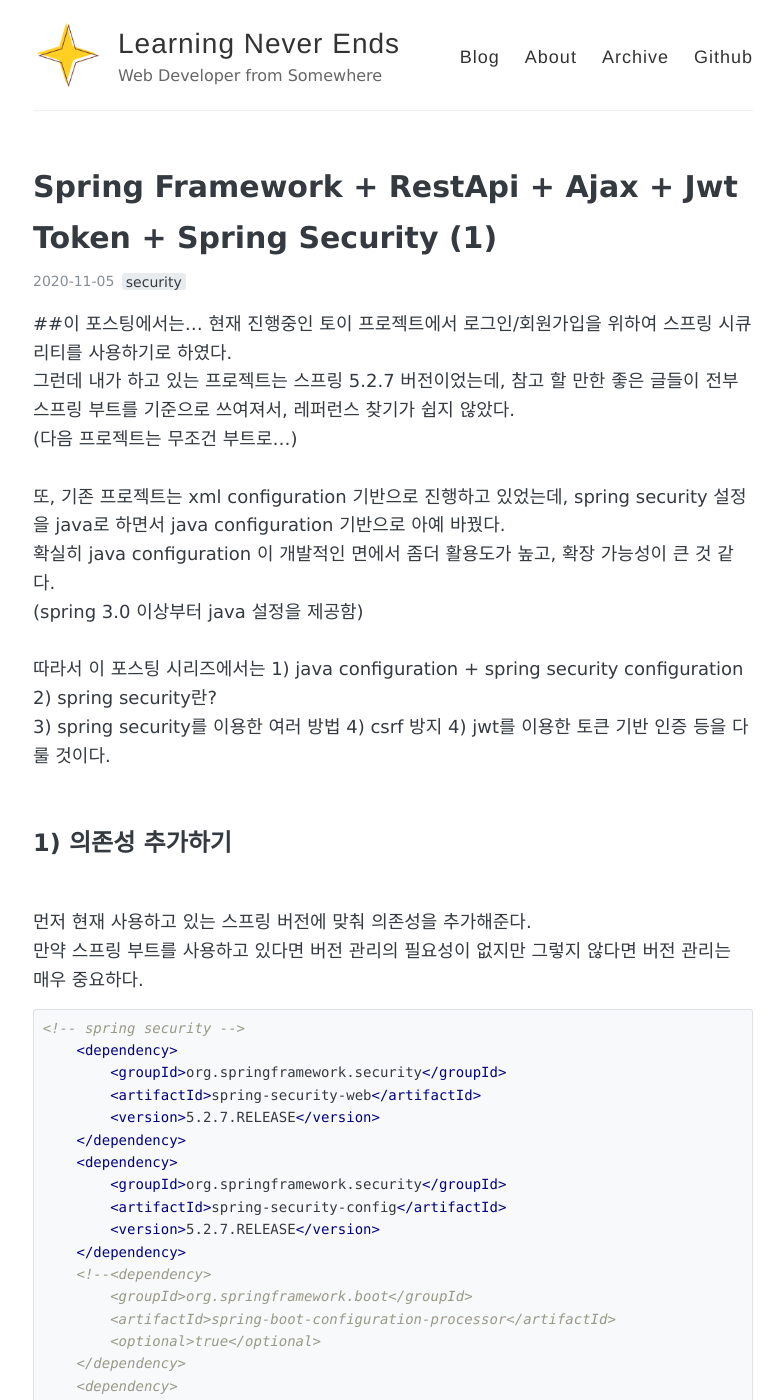
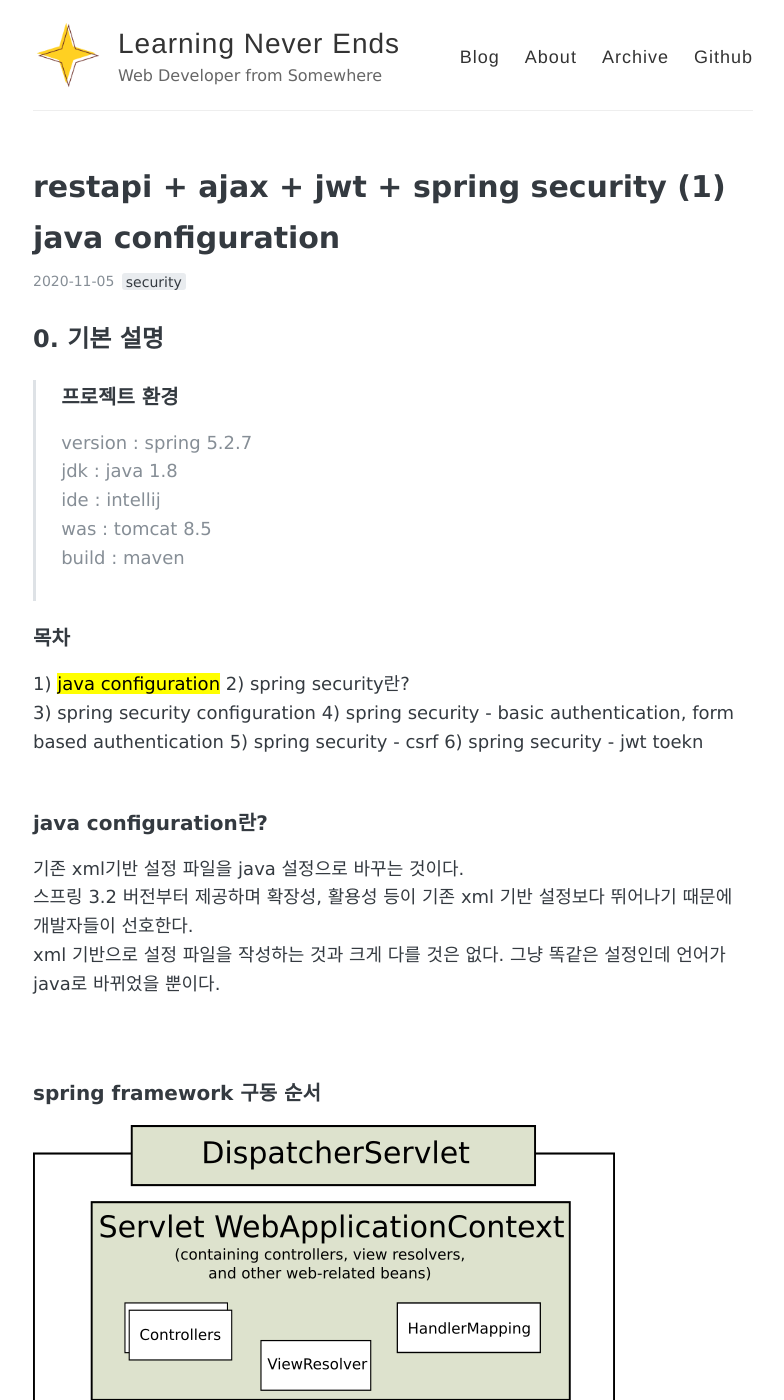
Before and after one commit to ellie1027/hb_9, a Jekyll site: the page built from _posts/2020-11-05-Spring Security.md, in a window 1280 px wide and 1400 px high. Shown: the whole window, without its empty margins (247-1031 px from the left). Built offline with Jekyll 4.4.1, drawn with Linux system fonts in a browser that asks for light colours; some of the changed text lies outside the part shown.

Commit message:
스프링 시큐티리 정리 추가

````diff
--- a/_posts/2020-11-05-Spring Security.md
+++ b/_posts/2020-11-05-Spring Security.md
@@ -1,64 +1,41 @@
 ---
 layout: post
-title: "Spring Framework + RestApi + Ajax + Jwt Token + Spring Security (1)"
+title: "restapi + ajax + jwt + spring security (1) java configuration"
 tags: [security]
 comments: true
 ---
 
-##이 포스팅에서는...
-현재 진행중인 토이 프로젝트에서 로그인/회원가입을 위하여 스프링 시큐리티를 사용하기로 하였다.
+## 0. 기본 설명
+
+> ### 프로젝트 환경
+> version : spring 5.2.7<br>
+> jdk : java 1.8<br>
+> ide : intellij<br>
+> was : tomcat 8.5<br>
+> build : maven<br>
 <br>
-그런데 내가 하고 있는 프로젝트는 스프링 5.2.7 버전이었는데, 참고 할 만한 좋은 글들이 전부 스프링 부트를 기준으로 쓰여져서, 레퍼런스 찾기가 쉽지 않았다.<br>
-(다음 프로젝트는 무조건 부트로...)<br>
-<br>
-또, 기존 프로젝트는 xml configuration 기반으로 진행하고 있었는데, spring security 설정을 java로 하면서 java configuration 기반으로 아예 바꿨다.<br>
-확실히 java configuration 이 개발적인 면에서 좀더 활용도가 높고, 확장 가능성이 큰 것 같다.<br>(spring 3.0 이상부터 java 설정을 제공함)
-<br>
-<br>
-따라서 이 포스팅 시리즈에서는
-1) java configuration + spring security configuration
+
+### 목차
+1) <mark>java configuration</mark>
 2) spring security란?
-3) spring security를 이용한 여러 방법
-4) csrf 방지
-4) jwt를 이용한 토큰 기반 인증
-등을 다룰 것이다.
+3) spring security configuration
+4) spring security - basic authentication, form based authentication
+5) spring security - csrf
+6) spring security - jwt toekn
 <br><br>
 
-## 1) 의존성 추가하기
-<br>
-먼저 현재 사용하고 있는 스프링 버전에 맞춰 의존성을 추가해준다. <br>
-만약 스프링 부트를 사용하고 있다면 버전 관리의 필요성이 없지만 그렇지 않다면 버전 관리는 매우 중요하다.<br>
-
-```xml
-<!-- spring security -->
-    <dependency>
-        <groupId>org.springframework.security</groupId>
-        <artifactId>spring-security-web</artifactId>
-        <version>5.2.7.RELEASE</version>
-    </dependency>
-    <dependency>
-        <groupId>org.springframework.security</groupId>
-        <artifactId>spring-security-config</artifactId>
-        <version>5.2.7.RELEASE</version>
-    </dependency>
-    <!--<dependency>
-        <groupId>org.springframework.boot</groupId>
-        <artifactId>spring-boot-configuration-processor</artifactId>
-        <optional>true</optional>
-    </dependency>
-    <dependency>
-        <groupId>org.springframework.boot</groupId>
-        <artifactId>spring-boot-starter-security</artifactId>
-    </dependency> -->
-```
-## 2) 기본 java configuration
-
+### java configuration란?
+기존 xml기반 설정 파일을 java 설정으로 바꾸는 것이다.<br>
+스프링 3.2 버전부터 제공하며 확장성, 활용성 등이 기존 xml 기반 설정보다 뛰어나기 때문에 개발자들이 선호한다.<br>
+xml 기반으로 설정 파일을 작성하는 것과 크게 다를 것은 없다. 그냥 똑같은 설정인데 언어가 java로 바뀌었을 뿐이다.<br>
+<br><br>
+### spring framework 구동 순서
 ![중간 이미지](/images/spring_security_1_00.png)
->ss
 <br>
 ![중간 이미지](/images/spring_security_1_01.png)
->java configuration 패키지 형태
+<br><br>
 
+### 기본 java configuration
 1. WebConfig.java
 - DispatcherServlet 등록
 
````
